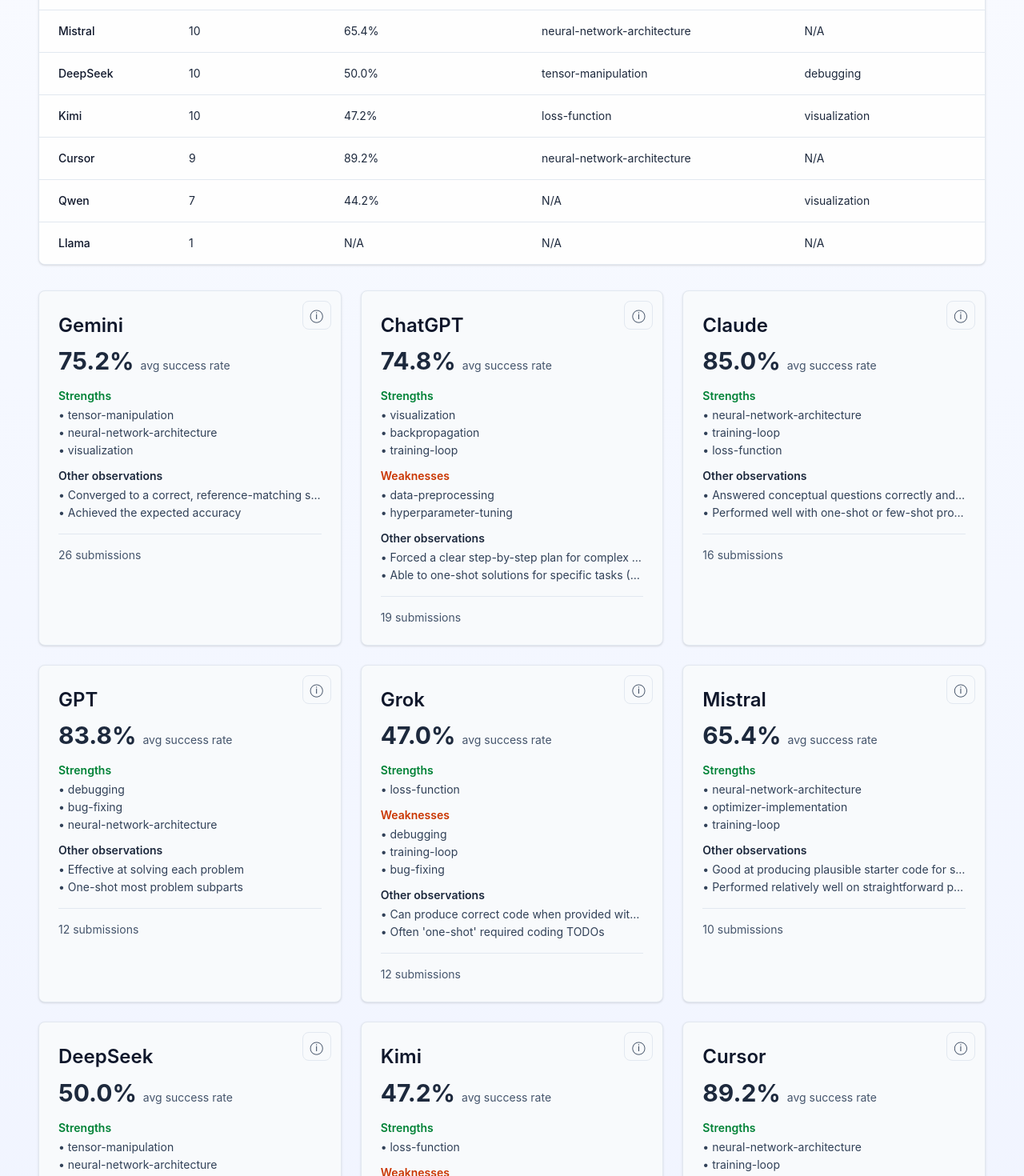
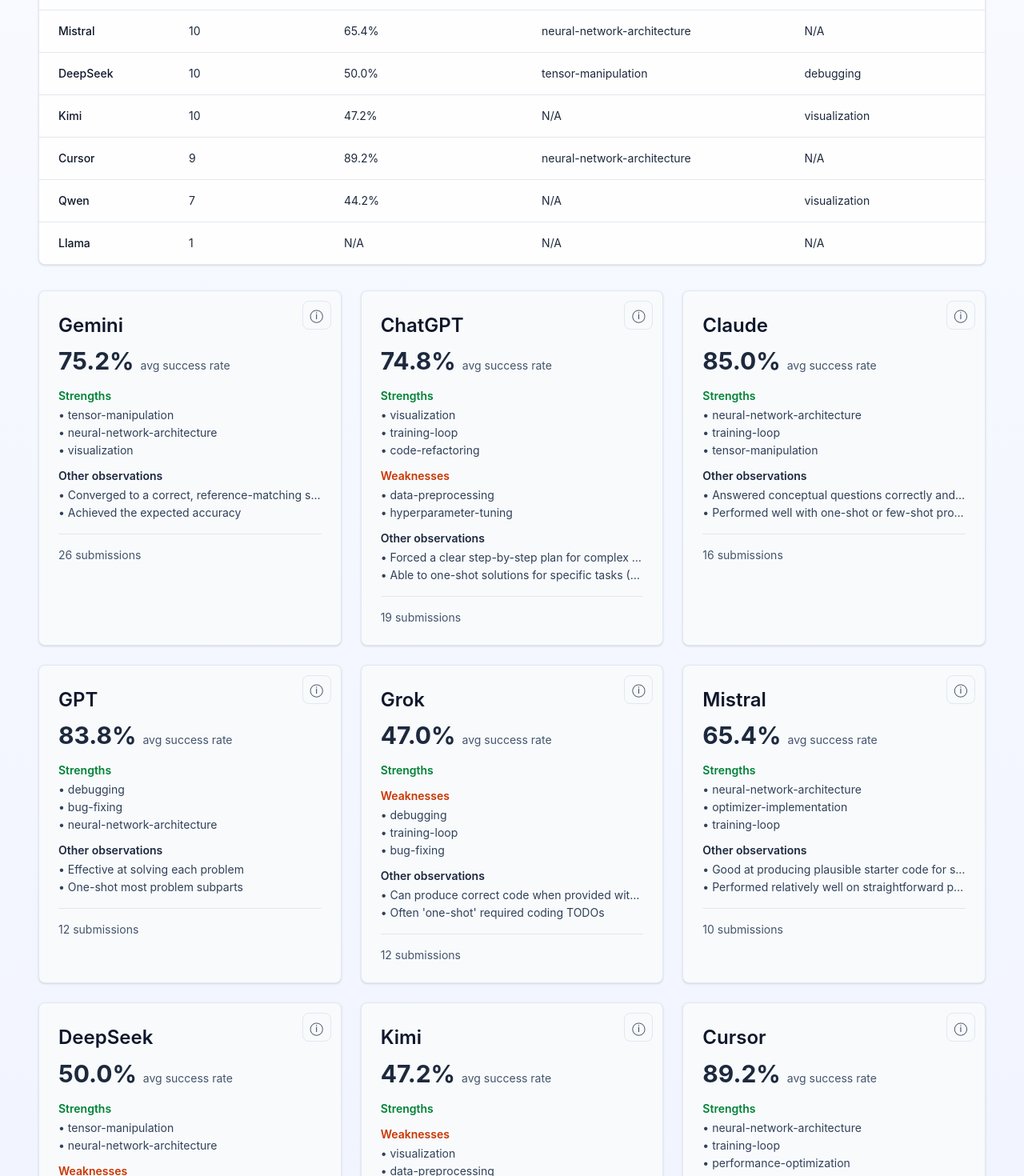
Before and after one commit to subhashjprasad/182_website, a React (Vite) app: page /insights in a window 1280 px wide. Shown: the part 820-2290 px from the top of the page at 80% size. Built offline with nearby package versions, Linux system fonts and the light colour scheme.

Commit message:
changed tasks a little

```diff
--- a/package.json
+++ b/package.json
@@ -18,6 +18,7 @@
     "lucide-react": "^0.561.0",
     "react": "^19.2.0",
     "react-dom": "^19.2.0",
+    "react-markdown": "^9.1.0",
     "react-router-dom": "^7.11.0",
     "recharts": "^3.6.0",
     "zustand": "^5.0.9"
--- a/src/pages/InsightsPage.tsx
+++ b/src/pages/InsightsPage.tsx
@@ -10,6 +10,23 @@ export function InsightsPage() {
   const [hasInitializedSelection, setHasInitializedSelection] = useState(false);
   const [selectedTasks, setSelectedTasks] = useState<string[]>([]);
   const [modalProfile, setModalProfile] = useState<LLMProfile | null>(null);
+
+  const EXCLUDED_TASKS = useMemo(
+    () =>
+      new Set([
+        // Exact task keys present in insights data
+        'loss-function',
+        'prompt-engineering',
+        'backpropagation',
+        // Catch common variants/typos
+        'loss function task',
+        'prompt engineering task',
+        'loss function',
+        'back propogation tasks',
+        'back propagation tasks',
+      ]),
+    []
+  );
 
   const canonicalizeLLMName = (name: string) => {
     const normalized = name.trim().toLowerCase();
@@ -106,32 +123,51 @@ export function InsightsPage() {
     const tasks = new Set<string>();
     (llmProfiles ?? []).forEach(profile => {
       if (profile.llm_name === 'Unknown') return;
-      profile.task_strengths.forEach(task => tasks.add(task));
-      profile.task_weaknesses.forEach(task => tasks.add(task));
+      profile.task_strengths.forEach(task => {
+        if (!EXCLUDED_TASKS.has(task.toLowerCase())) tasks.add(task);
+      });
+      profile.task_weaknesses.forEach(task => {
+        if (!EXCLUDED_TASKS.has(task.toLowerCase())) tasks.add(task);
+      });
     });
     return Array.from(tasks).sort((a, b) => a.localeCompare(b));
-  }, [llmProfiles]);
+  }, [llmProfiles, EXCLUDED_TASKS]);
 
   const toggleTask = (task: string) => {
     setSelectedTasks(prev => (prev.includes(task) ? prev.filter(t => t !== task) : [...prev, task]));
   };
 
   const advisorRanking = useMemo(() => {
-    if (!llmProfiles || selectedTasks.length === 0) return [];
-    const selectedSet = new Set(selectedTasks);
+    if (!llmProfiles) return [];
+    const filteredSelected = selectedTasks.filter(t => !EXCLUDED_TASKS.has(t.toLowerCase()));
+    if (filteredSelected.length === 0) return [];
+    const selectedSet = new Set(filteredSelected);
 
     return llmProfiles
       .filter(profile => profile.llm_name !== 'Unknown')
       .map(profile => {
-        const strengthMatches = profile.task_strengths.filter(task => selectedSet.has(task)).length;
-        const weaknessMatches = profile.task_weaknesses.filter(task => selectedSet.has(task)).length;
+        const filteredStrengths = profile.task_strengths.filter(task => !EXCLUDED_TASKS.has(task.toLowerCase()));
+        const filteredWeaknesses = profile.task_weaknesses.filter(task => !EXCLUDED_TASKS.has(task.toLowerCase()));
+
+        const strengthMatches = filteredStrengths.filter(task => selectedSet.has(task)).length;
+        const weaknessMatches = filteredWeaknesses.filter(task => selectedSet.has(task)).length;
         const baseSuccess = profile.average_success_rate ?? 0;
         // Simple scoring: reward strengths, penalize weaknesses, modestly weight success rate
         const score = strengthMatches * 2 - weaknessMatches + baseSuccess * 0.1;
-        return { profile, score, strengthMatches, weaknessMatches, baseSuccess };
+        return {
+          profile: {
+            ...profile,
+            task_strengths: filteredStrengths,
+            task_weaknesses: filteredWeaknesses,
+          },
+          score,
+          strengthMatches,
+          weaknessMatches,
+          baseSuccess,
+        };
       })
       .sort((a, b) => b.score - a.score);
-  }, [llmProfiles, selectedTasks]);
+  }, [llmProfiles, selectedTasks, EXCLUDED_TASKS]);
 
   const maxDifficulty = useMemo(() => {
     if (!insights?.task_difficulty) return 1;
@@ -325,12 +361,12 @@ export function InsightsPage() {
                   </td>
                 <td className="px-6 py-4">
                     <div className="text-sm text-slate-800 max-w-xs truncate">
-                      {profile.task_strengths[0] || 'N/A'}
+                    {profile.task_strengths.find(task => !EXCLUDED_TASKS.has(task.toLowerCase())) || 'N/A'}
                   </div>
                 </td>
                 <td className="px-6 py-4">
                     <div className="text-sm text-slate-800 max-w-xs truncate">
-                      {profile.task_weaknesses[0] || 'N/A'}
+                    {profile.task_weaknesses.find(task => !EXCLUDED_TASKS.has(task.toLowerCase())) || 'N/A'}
                   </div>
                 </td>
                 </tr>
@@ -381,7 +417,10 @@ export function InsightsPage() {
                       Strengths
                     </h4>
                     <ul className="text-sm text-slate-700 space-y-0.5">
-                      {profile.task_strengths.slice(0, 3).map((strength, idx) => (
+                      {profile.task_strengths
+                        .filter(task => !EXCLUDED_TASKS.has(task.toLowerCase()))
+                        .slice(0, 3)
+                        .map((strength, idx) => (
                           <li key={idx} className="truncate">• {strength}</li>
                         ))}
                     </ul>
@@ -395,7 +434,10 @@ export function InsightsPage() {
                       Weaknesses
                     </h4>
                     <ul className="text-sm text-slate-700 space-y-0.5">
-                      {profile.task_weaknesses.slice(0, 3).map((weakness, idx) => (
+                      {profile.task_weaknesses
+                        .filter(task => !EXCLUDED_TASKS.has(task.toLowerCase()))
+                        .slice(0, 3)
+                        .map((weakness, idx) => (
                           <li key={idx} className="truncate">• {weakness}</li>
                         ))}
                     </ul>
@@ -551,6 +593,7 @@ export function InsightsPage() {
               .sort(([, a], [, b]) => b - a)
               .slice(0, 15)
               .map(([task, difficulty]) => (
+                EXCLUDED_TASKS.has(task.toLowerCase()) ? null :
                 <div key={task} className="flex items-center">
                   <div className="flex-1 flex items-center">
                     <span className="text-sm text-[#0b254b] capitalize min-w-[200px]">
--- a/src/pages/PostDetailPage.tsx
+++ b/src/pages/PostDetailPage.tsx
@@ -138,14 +138,14 @@ export function PostDetailPage() {
               </div>
 
               {/* Original Post Content */}
-              {post.content_markdown && (
+              {(post.content_markdown || post.content_raw_html) && (
                 <div>
                   <h2 className="text-xl font-bold text-slate-900 mb-3">
                     Original Post Content
                   </h2>
-                  <div className="bg-slate-50 p-4 rounded-lg max-h-[600px] overflow-y-auto">
-                    <pre className="whitespace-pre-wrap text-sm text-slate-700 font-sans">
-                      {post.content_markdown}
+                  <div className="bg-white p-4 rounded-lg border border-slate-200 max-h-[600px] overflow-y-auto">
+                    <pre className="whitespace-pre-wrap break-words text-sm text-slate-800 font-sans leading-relaxed">
+                      {post.content_markdown || post.content_raw_html}
                     </pre>
                   </div>
                 </div>
```
Also changed, not shown: 1 other file (tests, documents, lock files or other folders). Lines whose indentation alone changed are shown as unchanged.
